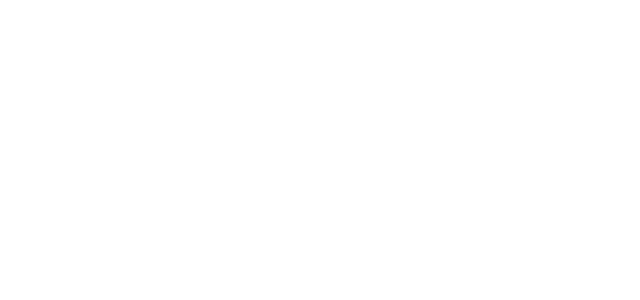
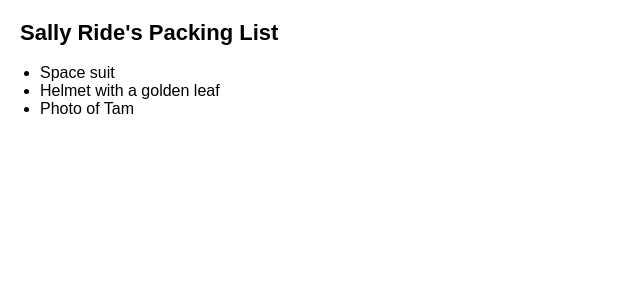
Before and after one commit to zelitosaide/react-js-course, a React (Create React App) app: page / in a window 1280 px wide. Shown: the top 300 px of the page, without its empty margins (0-640 px from the left). Built offline with nearby package versions, Linux system fonts and the light colour scheme.

Commit message:
Conditional Rendering

```diff
--- a/src/learn/learn-react/describing-the-ui/conditional-rendering/index.js
+++ b/src/learn/learn-react/describing-the-ui/conditional-rendering/index.js
@@ -1,4 +1,6 @@
-export default function Index() {}
+export default function Index() {
+  return <PackingList />;
+}
 
 function Item({ name, isPacked }) {
   return <li className="item">{name}</li>;
```
